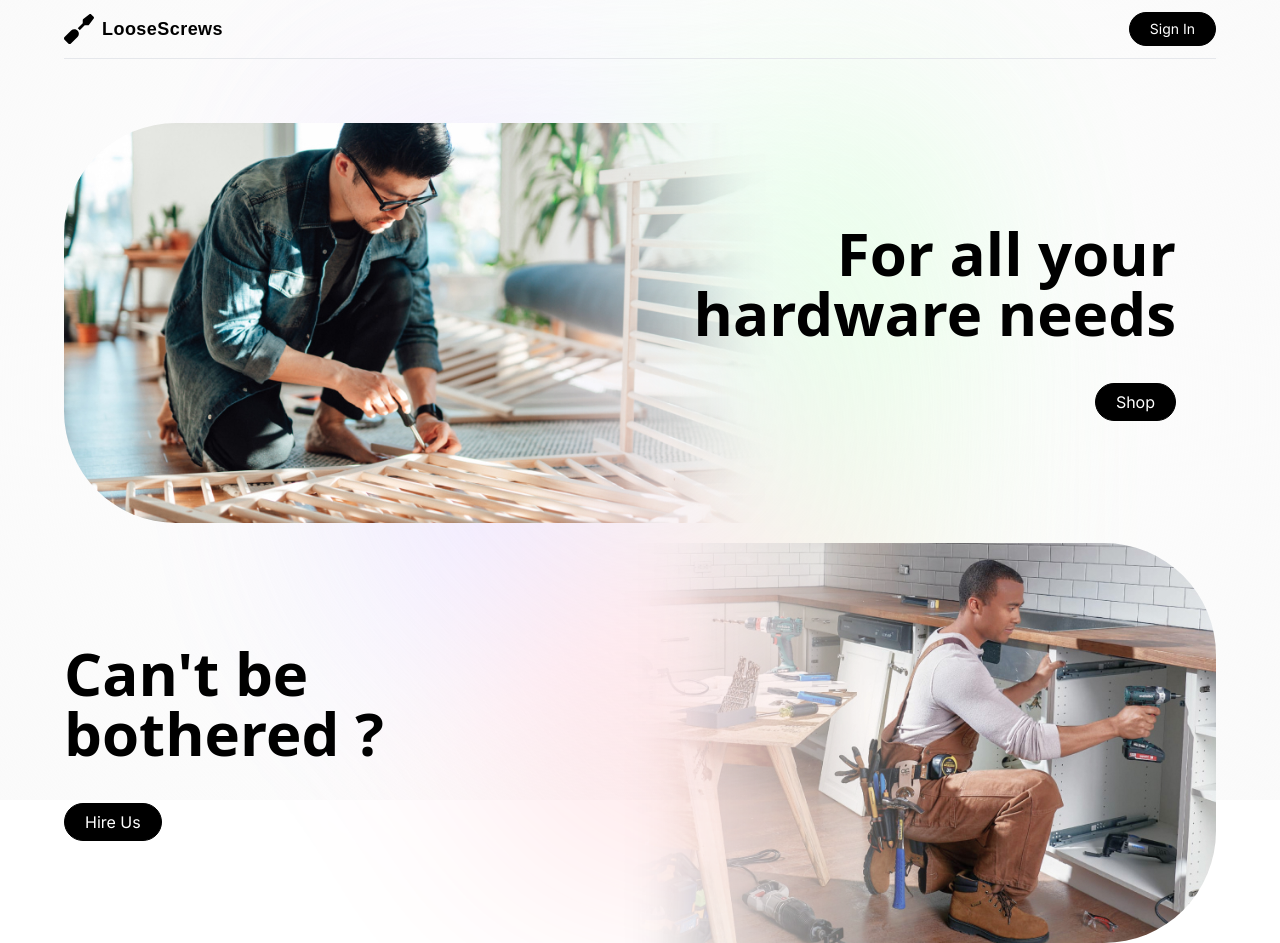
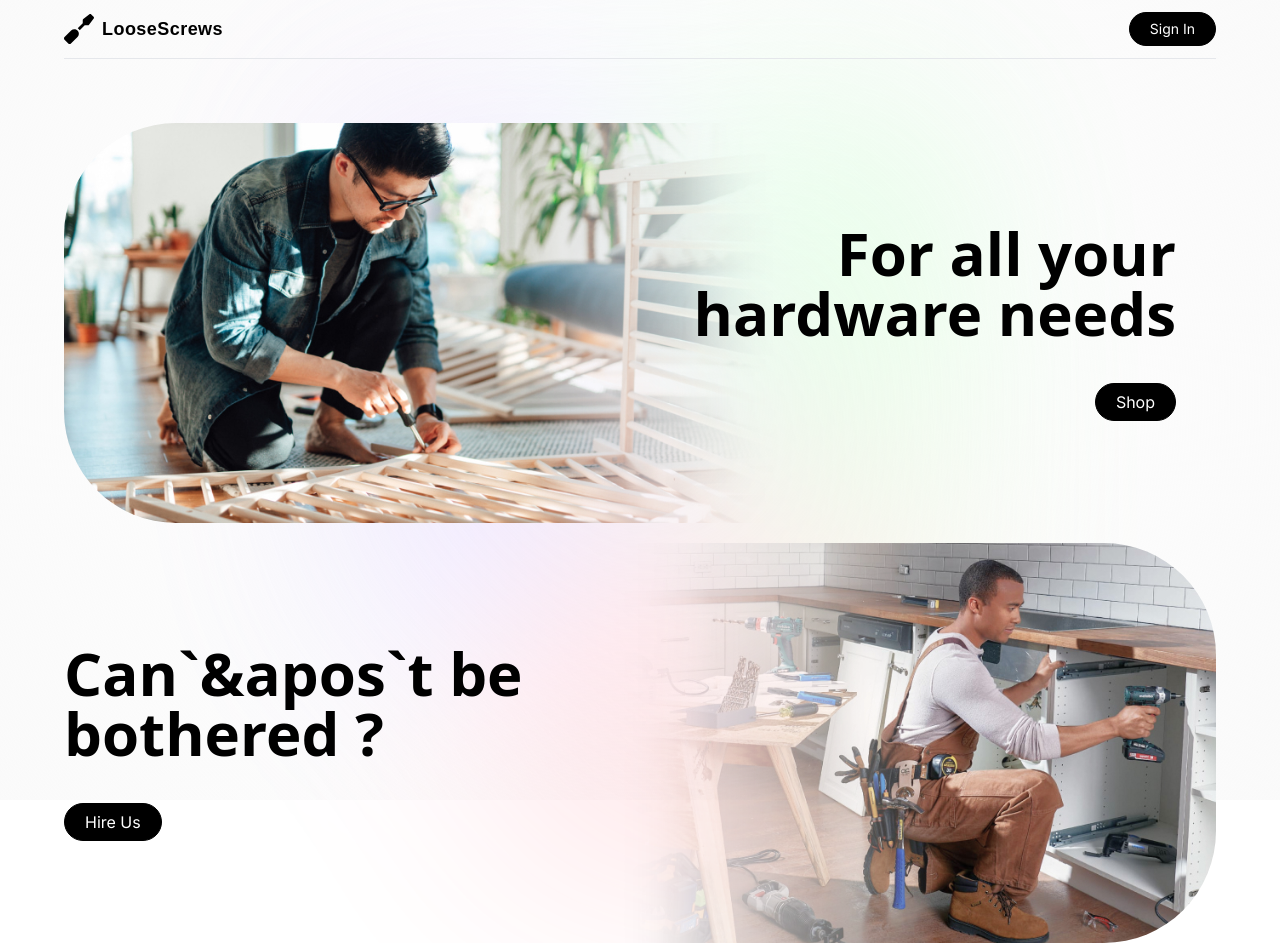
Before and after one commit to krystln/loose-screws, a Next.js app: page / in a window 1280 px wide. Built offline with nearby package versions, Linux system fonts and the light colour scheme; no server answers.

Commit message:
' exit error on deploy fixed

```diff
--- a/app/page.js
+++ b/app/page.js
@@ -12,7 +12,7 @@ const Home = () => {
 
 			<div className="flex rounded-[7rem] bg-[url('/images/hire.png')] bg-right w-full h-[400px] bg-no-repeat bg-contain">
 				<div className="text-left w-full py-20 pr-10">
-					<div className="head_text">Can't be<br/> <span className="hover:class:orange_gradient">bothered</span> ?</div>
+					<div className="head_text">Can`&apos`t be<br/> <span className="hover:class:orange_gradient">bothered</span> ?</div>
 					<button className="font-inter border border-black text-center rounded-3xl py-1.5 px-5 bg-black hover:bg-white text-white hover:text-black transition-all mt-10 justify-center align-middle">Hire Us</button>
 				</div>
 			</div>
```
